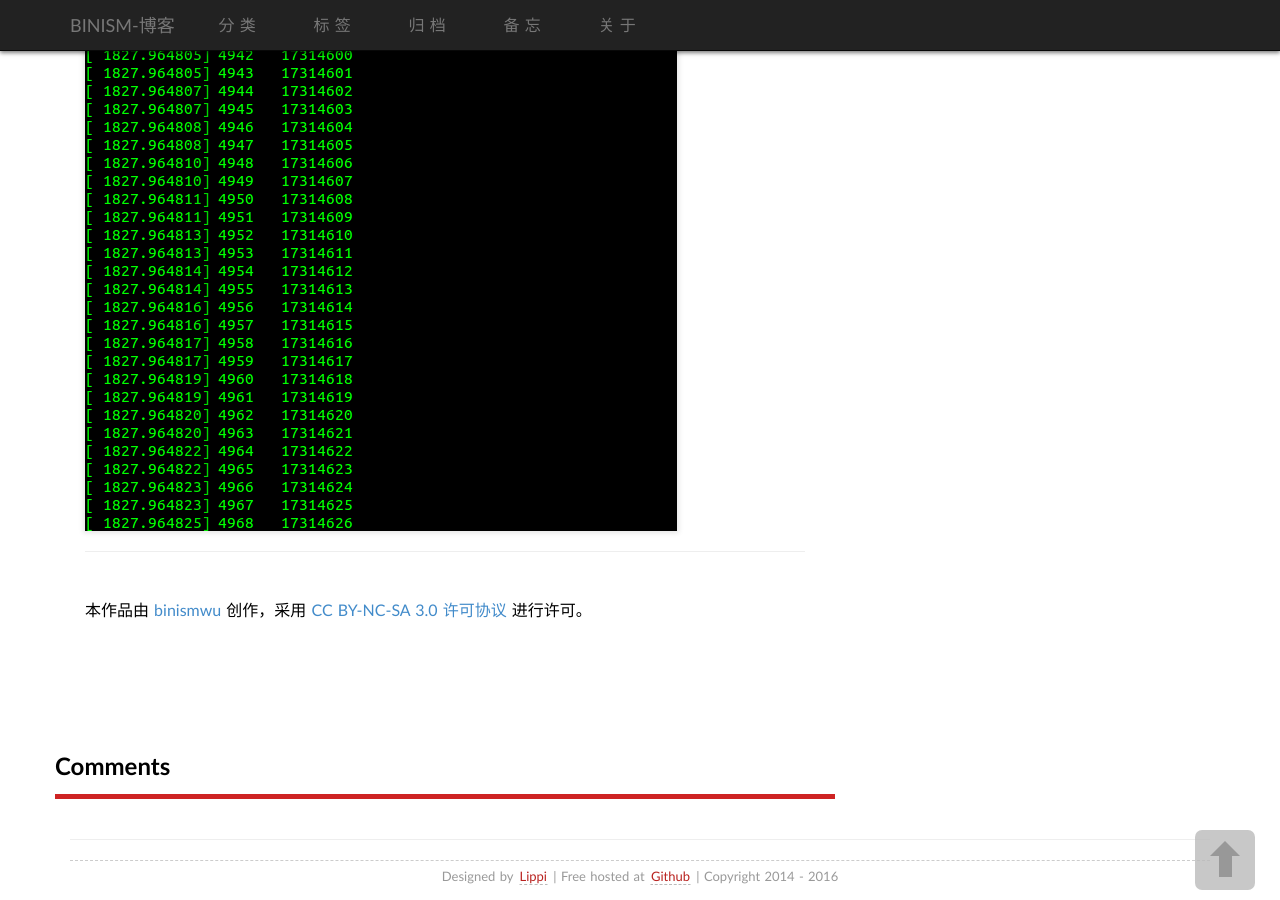
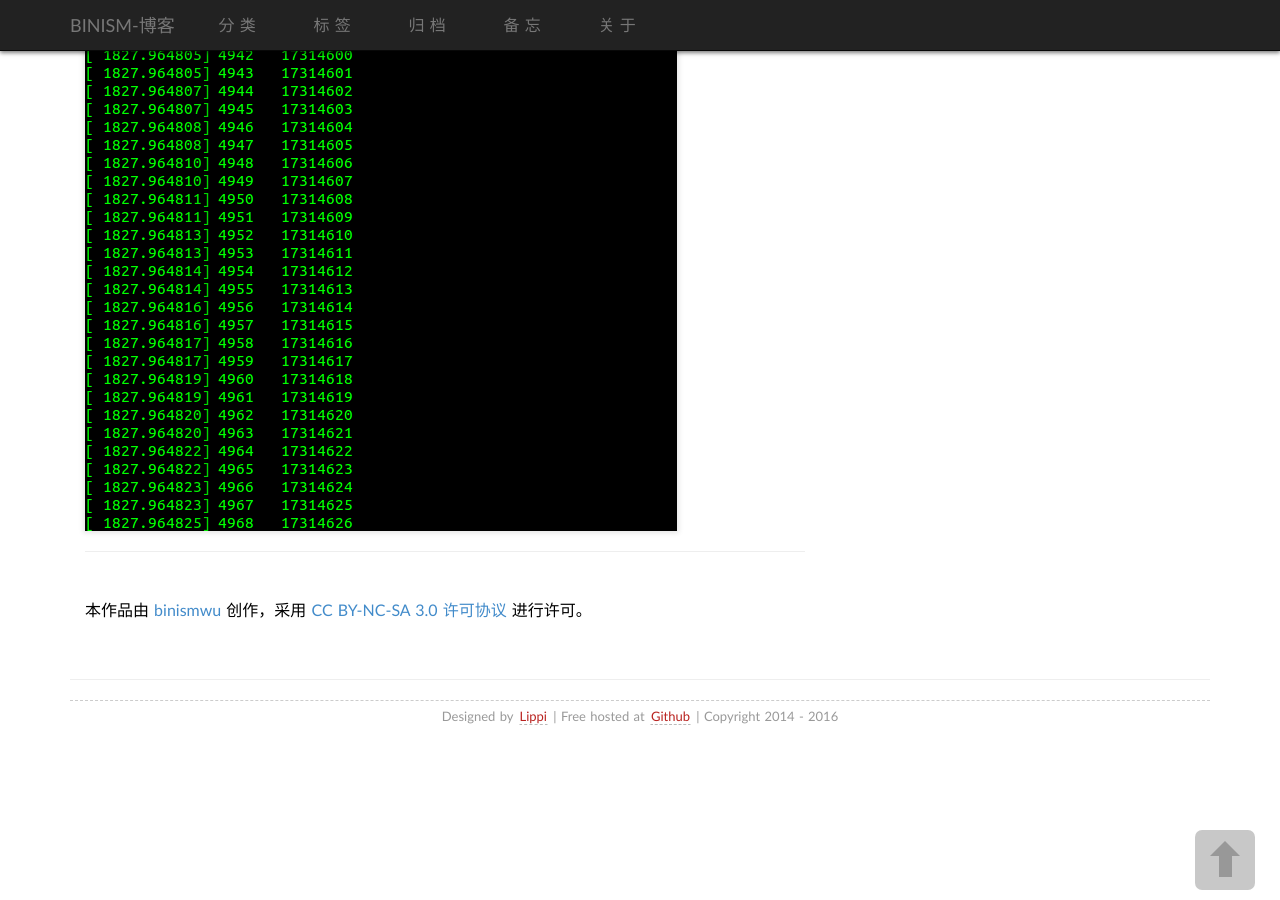
Before and after one commit to binism/binism.github.io, a Jekyll site: the page built from _posts/2016-06-22-File-Block.md, in a window 1280 px wide and 900 px high, scrolled down 9497 px. Built offline with Jekyll 4.4.1, drawn with Linux system fonts in a browser that asks for light colours; some web fonts are replaced; comment, search, counter and statistics services are not loaded.

Commit message:
fix commits.html

```diff
--- a/_includes/comment.html
+++ b/_includes/comment.html
@@ -1,16 +1,6 @@
-<!-- UY BEGIN
-<div id="uyan_frame"></div>
-<script type="text/javascript" src="http://v2.uyan.cc/code/uyan.js?uid=2023801"></script>
-UY END -->
-
 <!-- 多说评论框 start -->
-  <div class="post-comment">
-            <span>Comments</span>
 	<div class="ds-thread" data-thread-key="{{ page.id }}" data-title="{{ page.title }}" data-url="binism.github.io{{ page.url }}">
 	</div>
- </div>
-<!-- 多说评论框 start -->
-    <div class="ds-thread" data-thread-key="请将此处替换成文章在你的站点中的ID" data-title="请替换成文章的标题" data-url="请替换成文章的网址"></div>
 <!-- 多说评论框 end -->
 <!-- 多说公共JS代码 start (一个网页只需插入一次) -->
 <script type="text/javascript">
```
Also changed, not shown: other parts of _includes/comment.html (+3 -2 lines). Lines whose indentation alone changed are shown as unchanged.
